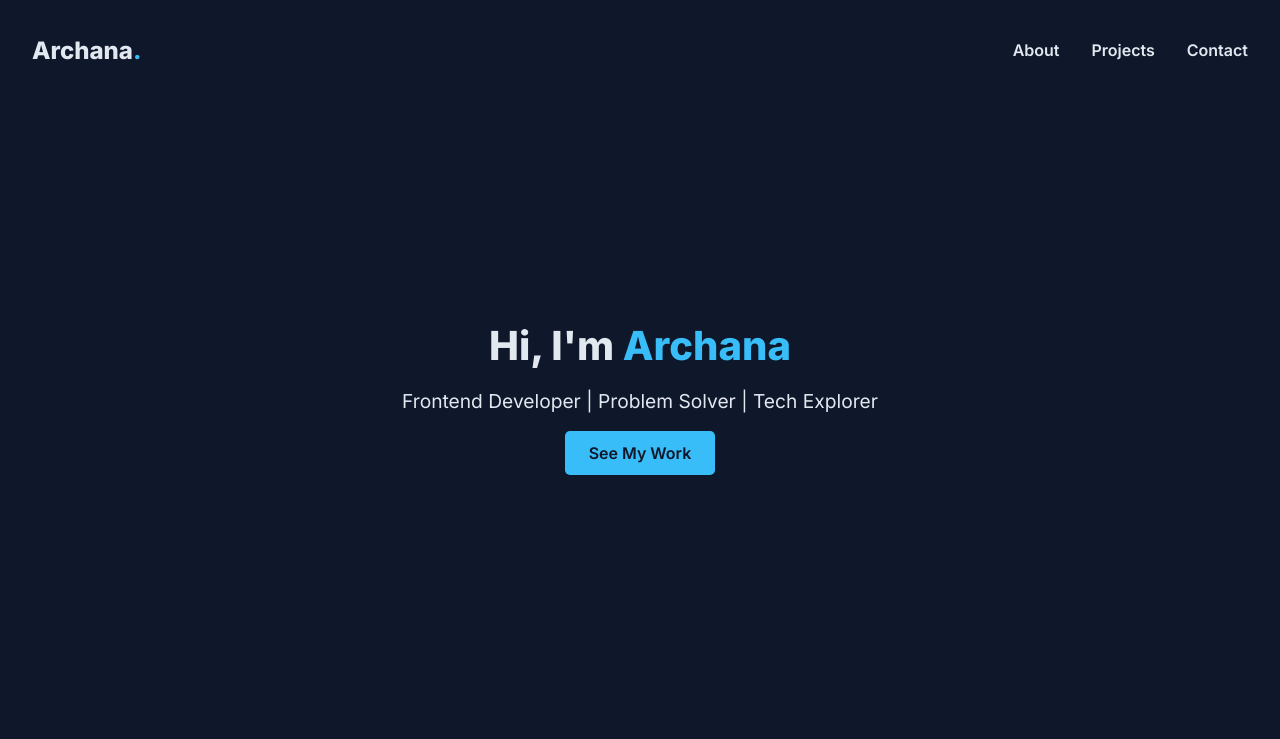
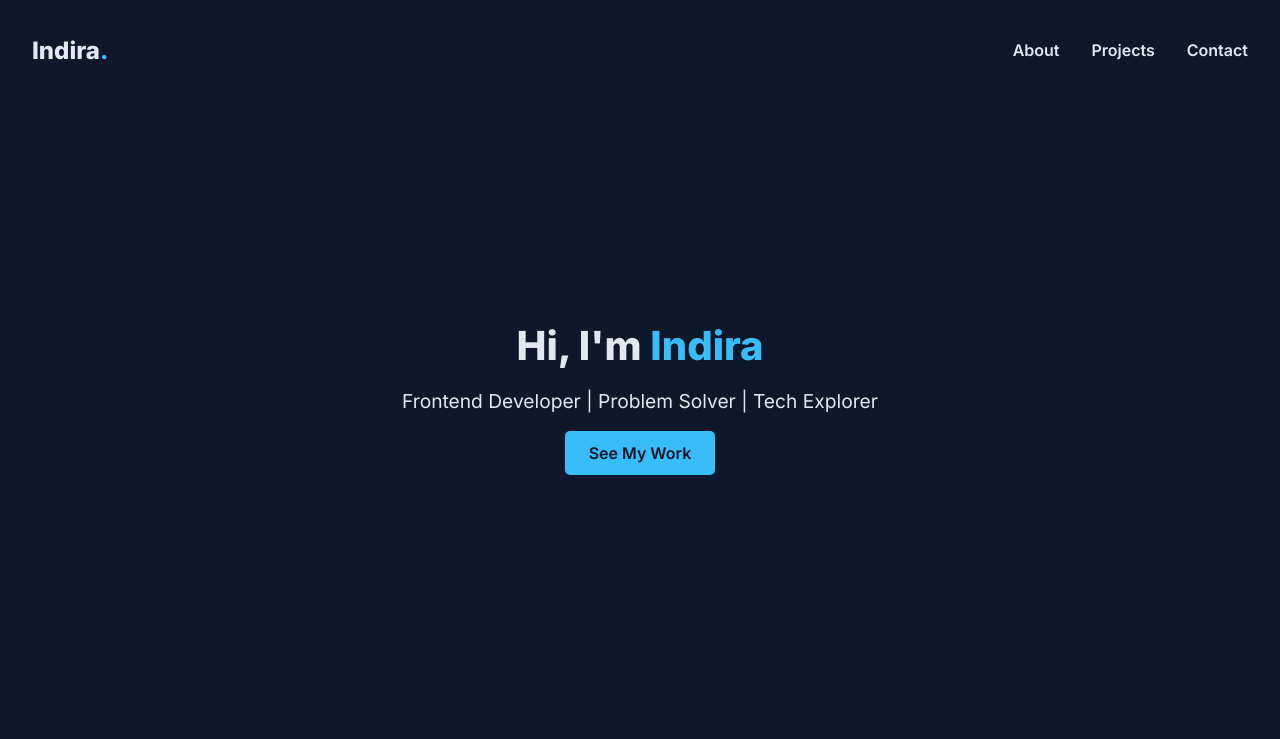
Before and after one commit to JAISRE-R/JAISRE_PORTFOLIO, a plain HTML site: page index.html in a window 1280 px wide. Shown: the top 739 px of the page. Drawn offline with Linux system fonts and the light colour scheme.

Commit message:
Update index.html
name was changed to indira

```diff
--- a/index.html
+++ b/index.html
@@ -3,14 +3,14 @@
 <head>
   <meta charset="UTF-8" />
   <meta name="viewport" content="width=device-width, initial-scale=1.0"/>
-  <title>Archana | Portfolio</title>
+  <title>Indira | Portfolio</title>
   <link rel="stylesheet" href="styles.css"/>
   <link href="https://fonts.googleapis.com/css2?family=Inter:wght@400;600;800&display=swap" rel="stylesheet">
 </head>
 <body>
   <header>
     <nav class="navbar">
-      <div class="logo">Archana<span>.</span></div>
+      <div class="logo">Indira<span>.</span></div>
       <ul class="nav-links">
         <li><a href="#about">About</a></li>
         <li><a href="#projects">Projects</a></li>
@@ -20,7 +20,7 @@
 
     <section class="hero">
       <div class="hero-text">
-        <h1>Hi, I'm <span>Archana</span></h1>
+        <h1>Hi, I'm <span>Indira</span></h1>
         <p>Frontend Developer | Problem Solver | Tech Explorer</p>
         <a href="#projects" class="btn">See My Work</a>
       </div>
@@ -57,7 +57,7 @@
   </main>
 
   <footer>
-    <p>© 2025 Archana. Built with 💻</p>
+    <p>© 2025 Indira. Built with 💻</p>
   </footer>
 </body>
 </html>
```
